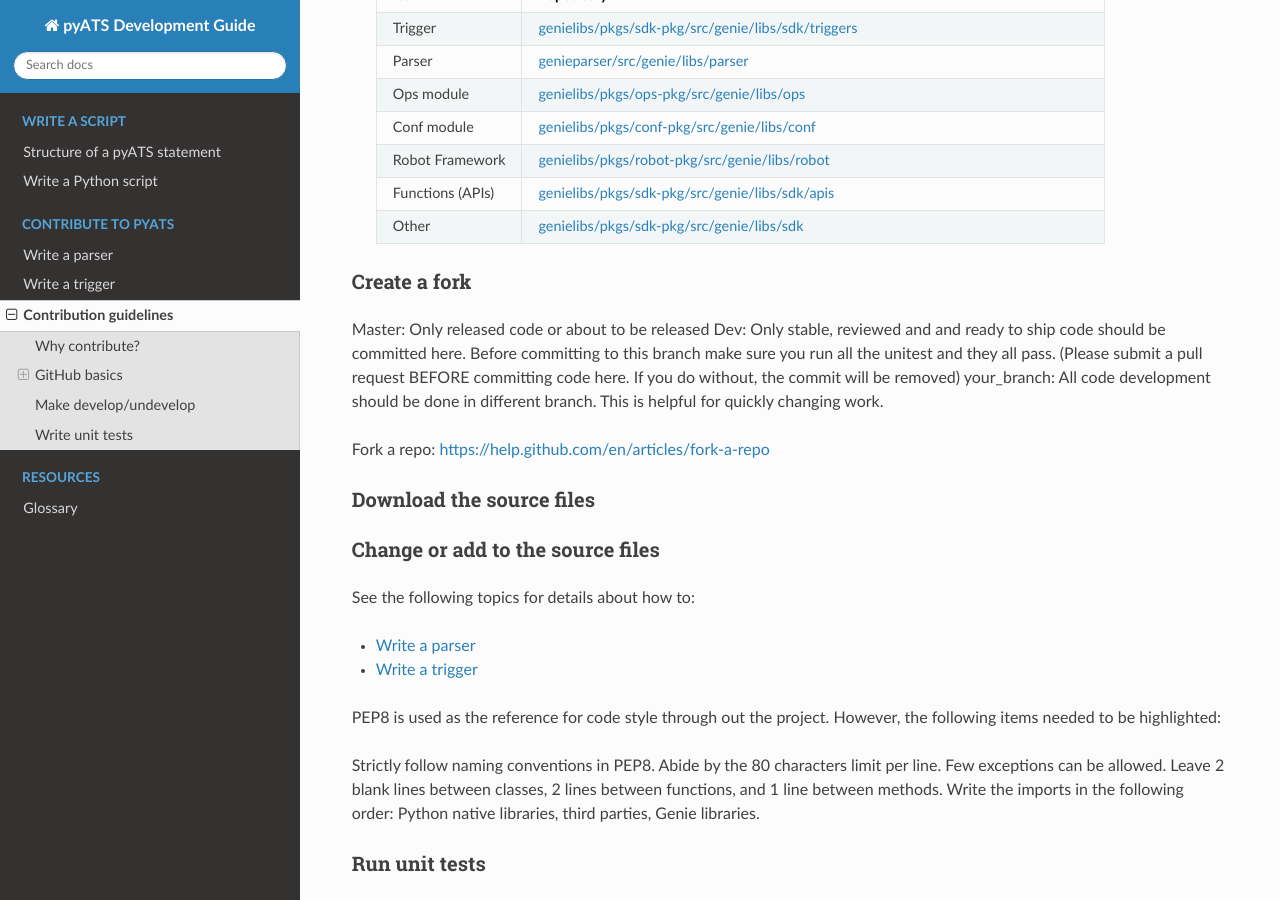
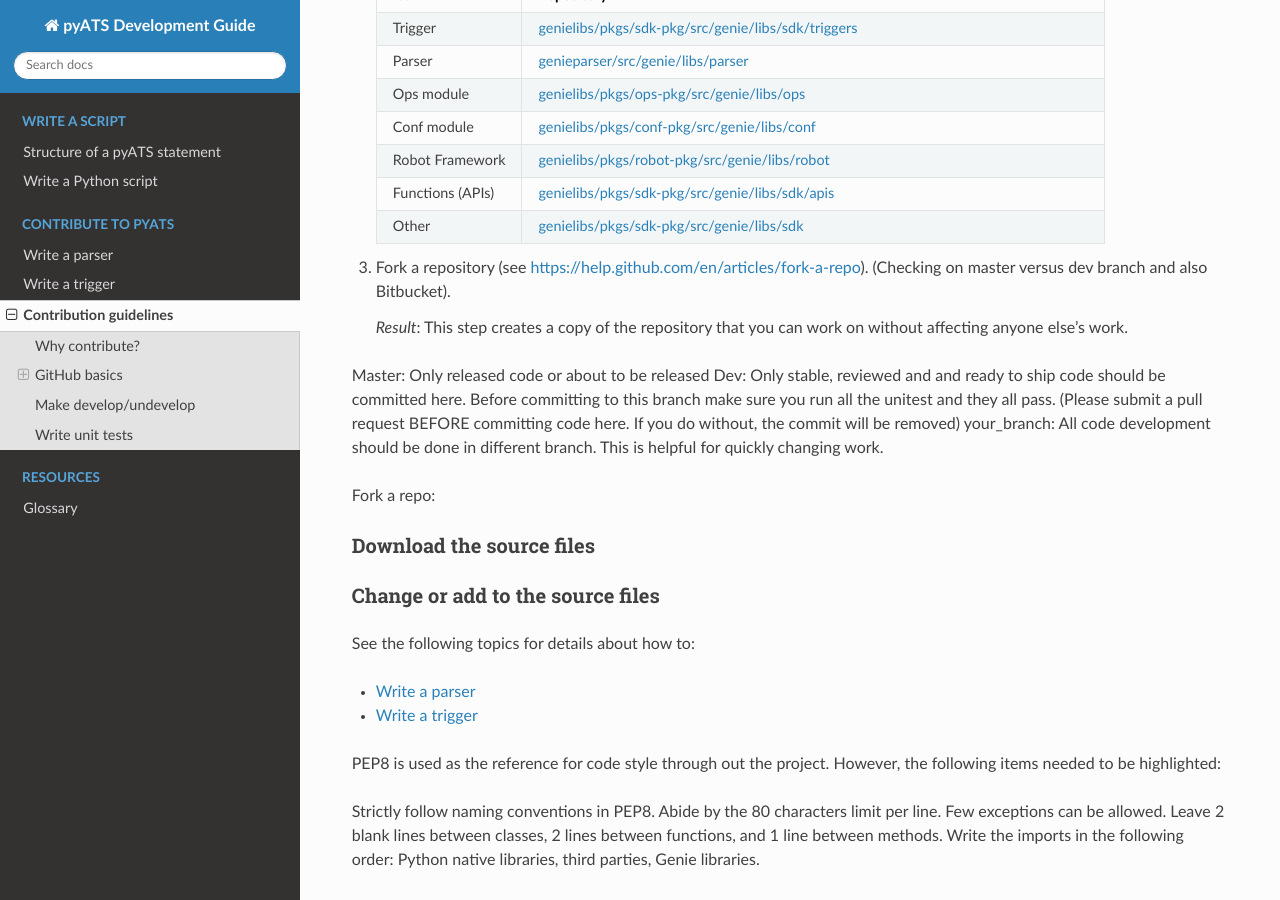
Before and after one commit to CiscoTestAutomation/getting-started, a Sphinx documentation site: the page built from source/contribute/contribute.rst, in a window 1280 px wide and 900 px high, scrolled down 623 px. Built offline with Sphinx 7.4.7 and the Read the Docs theme 2.0.0, drawn with Linux system fonts in a browser that asks for light colours.

```diff
--- a/source/contribute/contribute.rst
+++ b/source/contribute/contribute.rst
@@ -28,16 +28,16 @@
     :header-rows: 1
     :widths: 20 80
 
+#. Fork a repository (see https://help.github.com/en/articles/fork-a-repo). (Checking on master versus dev branch and also Bitbucket).
 
+   *Result*: This step creates a copy of the repository that you can work on without affecting anyone else's work.
 
-Create a fork
-^^^^^^^^^^^^^
 Master: Only released code or about to be released
 Dev: Only stable, reviewed and and ready to ship code should be committed here. Before committing to this branch make sure you run all the unitest and they all pass. (Please submit a pull request BEFORE committing code here. If you do without, the commit will be removed)
 your_branch: All code development should be done in different branch. This is helpful for quickly changing work.
 
 Fork a repo:
-https://help.github.com/en/articles/fork-a-repo
+
 
 Download the source files
 ^^^^^^^^^^^^^^^^^^^^^^^^^
```
